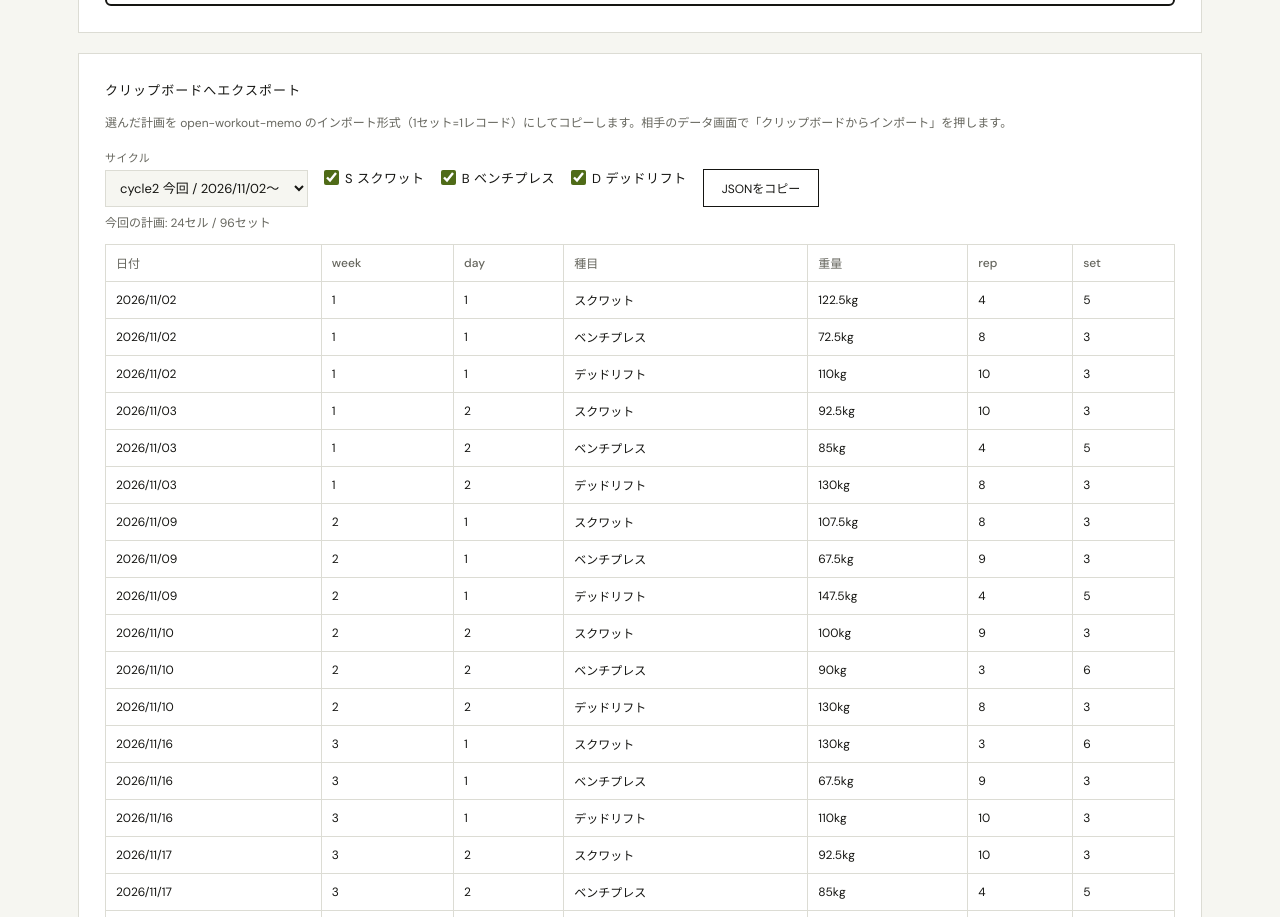
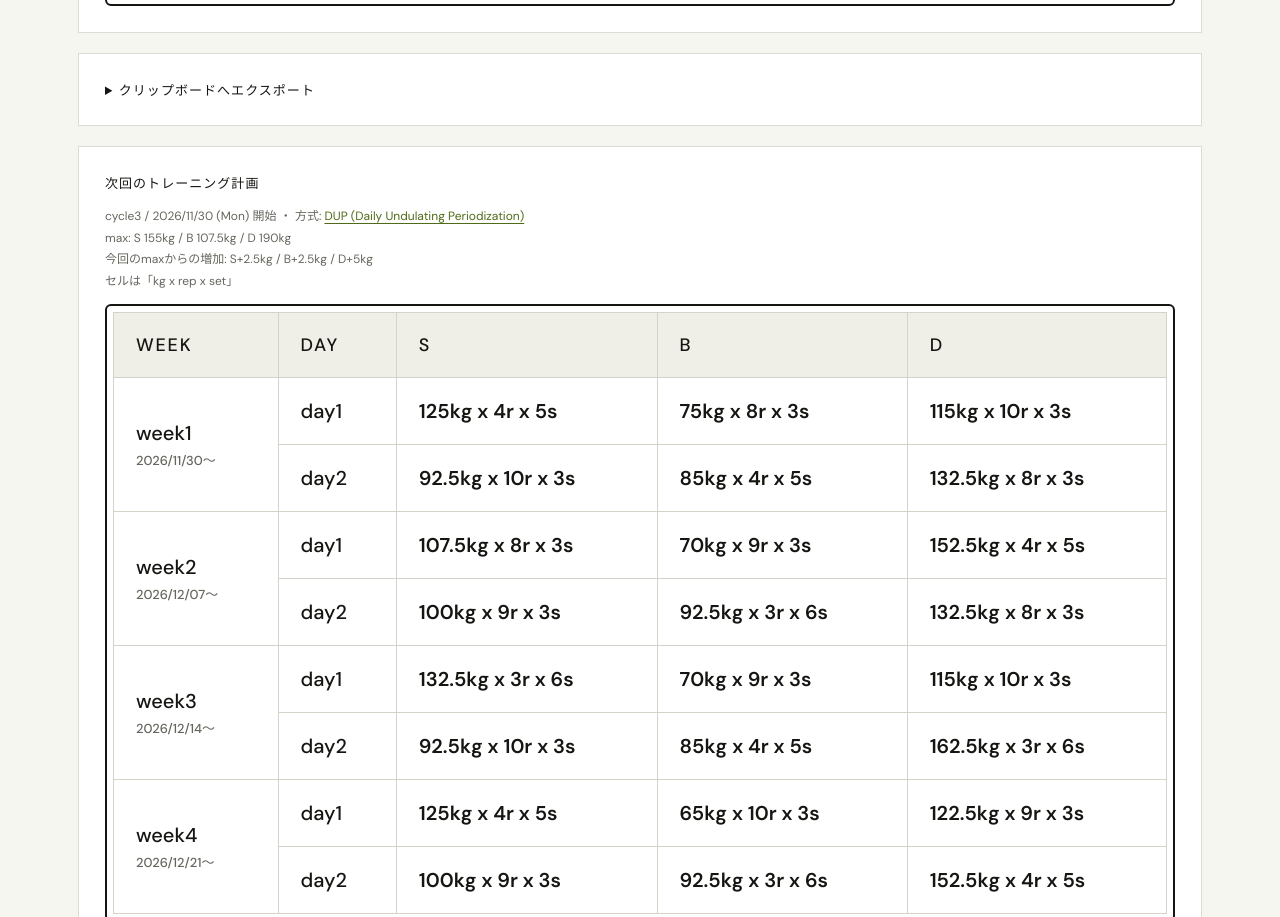
Before and after one commit to avocadoisi/big3-tracker, a website: page plan.html in a window 1280 px wide. Shown: the part 912-1829 px from the top of the page. Drawn offline with Linux system fonts and the light colour scheme.

Commit message:
feat: fold the plan export away by default (#19)

```diff
--- a/plan.html
+++ b/plan.html
@@ -27,8 +27,8 @@
         <div class="table-wrap"><table id="plan-table" class="big"></table></div>
       </section>
 
-      <section class="panel doc">
-        <h2>クリップボードへエクスポート</h2>
+      <details class="panel doc export-panel">
+        <summary>クリップボードへエクスポート</summary>
         <p class="note">選んだ計画を open-workout-memo のインポート形式（1セット=1レコード）にしてコピーします。相手のデータ画面で「クリップボードからインポート」を押します。</p>
         <div class="export-controls">
           <label>サイクル<select id="export-cycle"></select></label>
@@ -37,7 +37,7 @@
         </div>
         <p class="note" id="export-status" role="status" aria-live="polite"></p>
         <div class="table-wrap"><table id="export-preview"></table></div>
-      </section>
+      </details>
 
       <section class="panel doc">
         <h2>次回のトレーニング計画</h2>
--- a/style.css
+++ b/style.css
@@ -20,6 +20,9 @@ a { color:var(--avocado); text-underline-offset:3px; }a:hover { color:var(--avoc
 .rules .dim,.rules h2 { color:var(--dim); }.rules .dim { font-size:12px; }
 .topbar-actions { display:flex; align-items:center; gap:18px; }.theme-toggle { display:inline-flex; align-items:center; gap:6px; padding:6px 10px; border:1px solid var(--line); background:transparent; color:var(--muted); cursor:pointer; font:10px var(--data-font); letter-spacing:.1em; }.theme-toggle:hover { color:var(--ink); border-color:var(--ink); }.theme-toggle svg { display:block; }
 @media (max-width:760px) { .topbar-actions { gap:12px; }.theme-toggle { padding:6px 7px; }.theme-toggle span { display:none; } }
+.export-panel summary { cursor:pointer; font:500 13px var(--data-font); letter-spacing:.08em; }
+.export-panel summary:hover { color:var(--avocado); }
+.export-panel[open] summary { margin-bottom:14px; }
 .export-controls { display:flex; flex-wrap:wrap; gap:16px; align-items:end; margin:14px 0 6px; }
 .export-controls label { display:grid; gap:5px; color:var(--muted); font:11px var(--data-font); letter-spacing:.04em; }
 .export-controls select { background:var(--bg); color:var(--ink); border:1px solid var(--line); padding:8px 10px; font:13px var(--data-font); }
```
Also changed, not shown: docs/DEVELOPMENT.md (+1 -1 lines), README.md.
